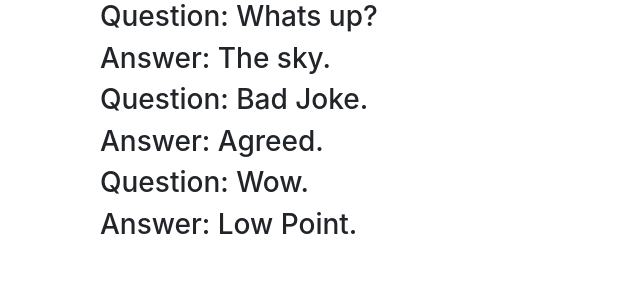
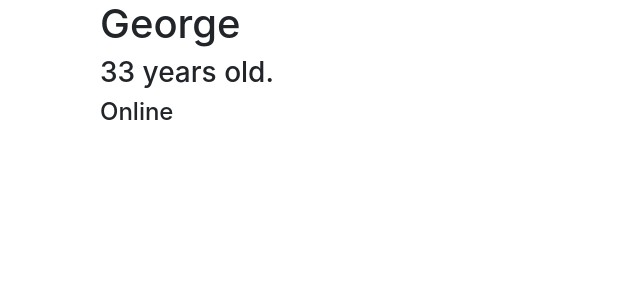
Before and after one commit to m-tartag/resumeReact, a React (Create React App) app in the folder client/: page / in a window 1280 px wide. Shown: the top 300 px of the page, without its empty margins (0-640 px from the left). Built offline with nearby package versions, Linux system fonts and the light colour scheme.

Commit message:
working on class stateful class components

```diff
--- a/client/src/containers/Testing.jsx
+++ b/client/src/containers/Testing.jsx
@@ -1,12 +1,24 @@
-import React from 'react';
-import Jokes from './SandBox/Jokes';
+import React, { Component } from 'react';
 
-const Testing = () => (
-  <div className="container">
-    <Jokes data={{ question: 'Whats up?', answer: 'The sky.' }} />
-    <Jokes data={{ question: 'Bad Joke.', answer: 'Agreed.' }} />
-    <Jokes data={{ question: 'Wow.', answer: 'Low Point.' }} />
-  </div>
-);
+class Testing extends Component {
+  constructor() {
+    super();
+    this.state = {
+      online: true,
+      name: 'George',
+      age: 33,
+    };
+  }
+
+  render() {
+    return (
+      <div className="container main">
+        <h1>{this.state.name}</h1>
+        <h3>{this.state.age} years old.</h3>
+        <h4>{this.state.online == true ? 'Online' : 'Offline'}</h4>
+      </div>
+    );
+  }
+}
 
 export default Testing;
```
Also changed, not shown: client/src/containers/SandBox/Jokes.jsx (+10 -0 lines).
